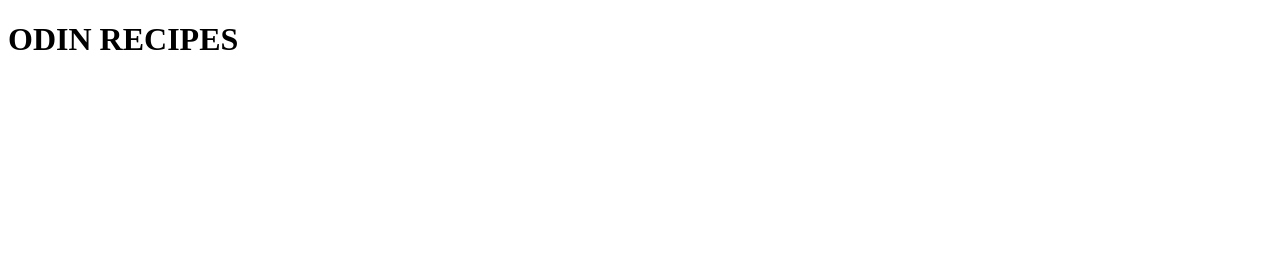
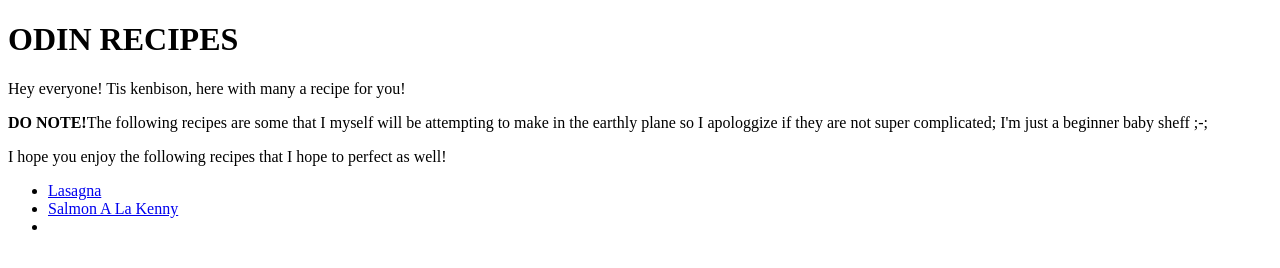
Before and after one commit to Kenbison25/odin-recipes, a plain HTML site: page index.html in a window 1280 px wide. Drawn offline with Linux system fonts and the light colour scheme.

Commit message:
Modified index.html, Added Lasagna & Salmon.html
Created a sub-folder titled "recipes" containing
two recipe files that will serve as webpages.
Index was modified to include links to those
pages adn some additional writing.

```diff
--- a/index.html
+++ b/index.html
@@ -3,10 +3,20 @@
 <html>
     <head>
         <meta charset="utf-8">
-        <title>Home Page</title>
+        <title>Home | Kenbison's Recipes</title>
     </head>
 
     <body>
         <h1>ODIN RECIPES</h1>
+        <p>Hey everyone! Tis kenbison, here with many a recipe for you!</p>
+        <p><strong>DO NOTE!</strong>The following recipes are some that I myself will be attempting to make in the earthly plane
+            so I apologgize if they are not super complicated; I'm just a beginner baby sheff ;-;</p>
+
+        <p>I hope you enjoy the following recipes that I hope to perfect as well!</p>
+        <ul>
+            <li><a href="recipes/lasagna.html">Lasagna</a></li>
+            <li><a href="recipes/salmon.html">Salmon A La Kenny</a></li>
+            <li></li>
+        </ul>
     </body>
 </html>
```
Also changed, not shown: recipes/lasagna.html (added, +12 -0 lines), recipes/salmon.html (added, +12 -0 lines).
